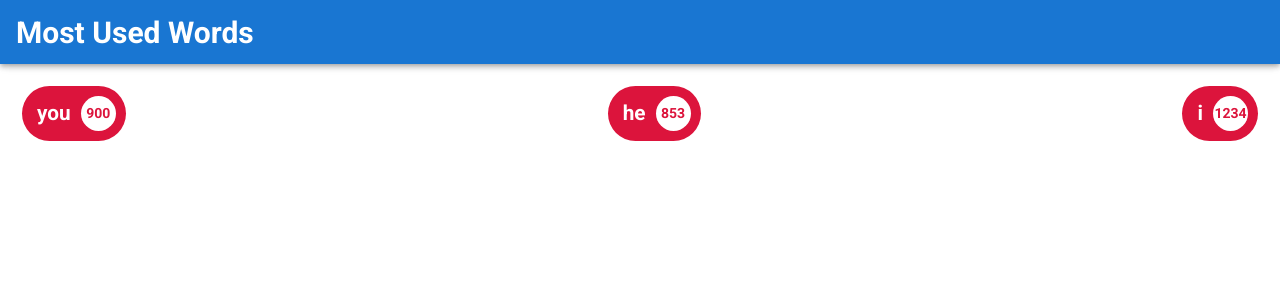
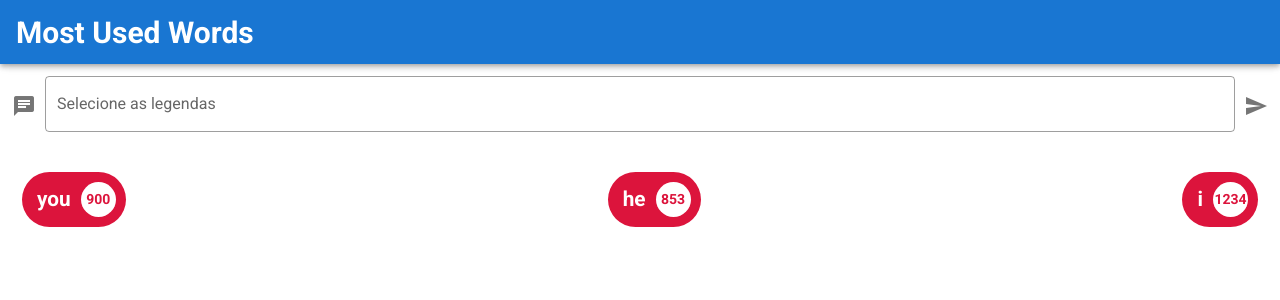
Before and after one commit to Cristianoaf81GIT/curso_vue, a Vue app in the folder most-used-words/: page / in a window 1280 px wide. Shown: the top 300 px of the page. Built offline with nearby package versions, Linux system fonts and the light colour scheme.

Commit message:
aula(501): interface grafica com vue #3

```diff
--- a/most-used-words/src/components/Home.vue
+++ b/most-used-words/src/components/Home.vue
@@ -1,5 +1,18 @@
 <template>
   <v-container fluid>
+  <v-form>
+    <v-file-input
+      multiple
+      chips
+      v-model="files"
+      label="Selecione as legendas"
+      prepend-icon="mdi-message-text"
+      outlined
+      append-outer-icon="mdi-send"
+      @click:append-outer="processSubtitles"
+    />
+
+  </v-form>
     <div class="pills">
       <Pill
         v-for="word in groupedWords"
@@ -21,11 +34,18 @@
 
   data: function() {
     return {
+      files: [],
       groupedWords: [
         {name: 'you', amount: 900},
         {name: 'he', amount: 853},
         {name: 'i', amount: 1234},
       ]
+    }
+  },
+
+  methods: {
+    processSubtitles() {
+      console.log(this.files);
     }
   }
 
```
